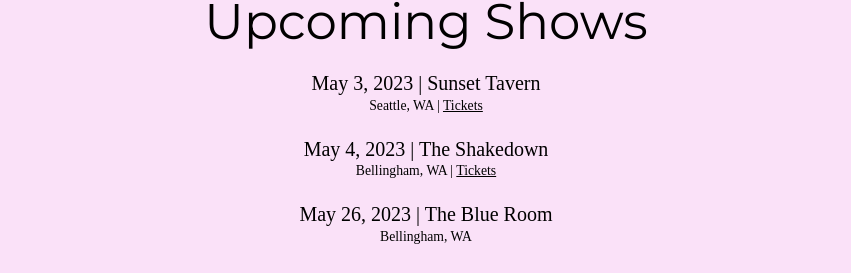
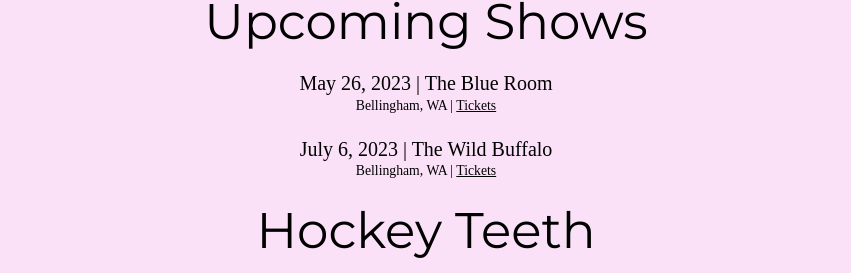
Before and after one commit to ZachGrande/hockey-teeth, a React (Create React App) app in the folder ui/hockey-teeth/: page /home in a window 1280 px wide. Shown: the part 472-745 px from the top of the page, without its empty margins (214-1065 px from the left). Built offline with nearby package versions, Linux system fonts and the light colour scheme; a web font is replaced by a local one.

Commit message:
Moved May shows to past, added Wild Buffalo show

```diff
--- a/ui/hockey-teeth/src/data/Shows.js
+++ b/ui/hockey-teeth/src/data/Shows.js
@@ -1,23 +1,16 @@
 export const shows = [
-  {
-    date: "May 3, 2023",
-    venue: "Sunset Tavern",
-    location: "Seattle, WA",
-    link: "https://www.ticketweb.com/event/american-flats-model-shop-hockey-sunset-tavern-tickets/13119055?pl=sunset",
-    linkIncluded: true
-  },
-  {
-    date: "May 4, 2023",
-    venue: "The Shakedown",
-    location: "Bellingham, WA",
-    link: "https://shakedownbellingham.com/#/events?event_id=73757",
-    linkIncluded: true
-  },
   {
     date: "May 26, 2023",
     venue: "The Blue Room",
     location: "Bellingham, WA",
-    link: "",
-    linkIncluded: false
+    link: "https://www.venuepilot.co/events/73896/orders/new",
+    linkIncluded: true
+  },
+  {
+    date: "July 6, 2023",
+    venue: "The Wild Buffalo",
+    location: "Bellingham, WA",
+    link: "https://www.venuepilot.co/events/73896/orders/new",
+    linkIncluded: true
   }
 ];
--- a/ui/hockey-teeth/src/data/ShowsPast.js
+++ b/ui/hockey-teeth/src/data/ShowsPast.js
@@ -1,4 +1,18 @@
 export const shows = [
+  {
+    date: "May 3, 2023",
+    venue: "Sunset Tavern",
+    location: "Seattle, WA",
+    link: "",
+    linkIncluded: false
+  },
+  {
+    date: "May 4, 2023",
+    venue: "The Shakedown",
+    location: "Bellingham, WA",
+    link: "",
+    linkIncluded: false
+  },
   {
     date: "Apr 23, 2023",
     venue: "Skagit Valley Tulip Festival",
```
